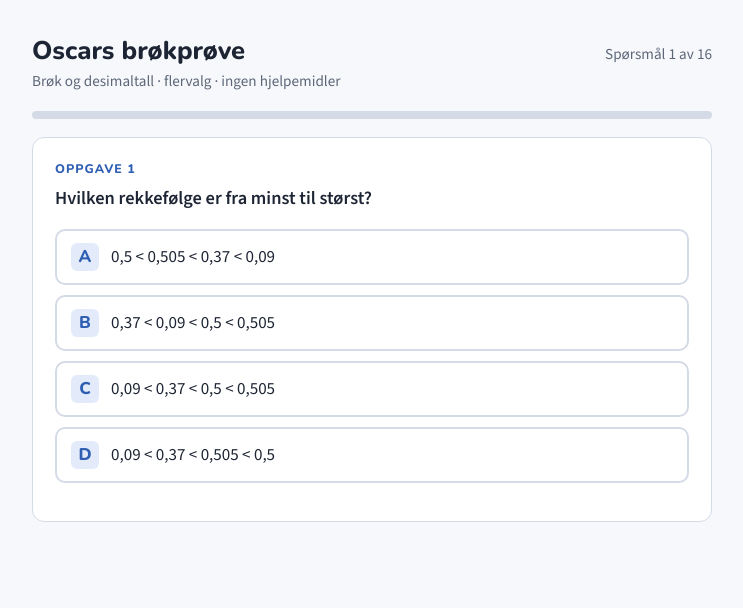
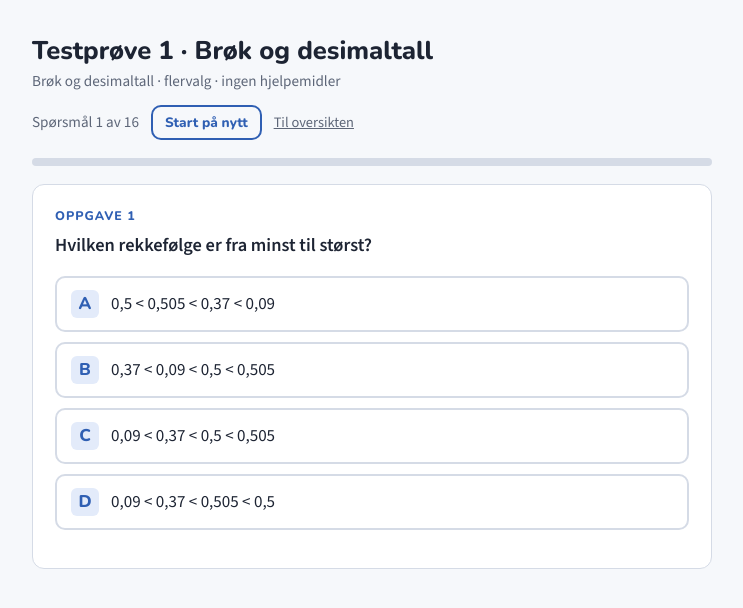
Before and after one commit to nebukanezer-ctrl/stabekksykkel, a plain HTML site: page matte/brok-1/index.html in a window 1280 px wide. Shown: the whole page, without its empty margins (268-1011 px from the left). Drawn offline with nearby package versions, Linux system fonts and the light colour scheme.

Commit message:
Update and rename matte/index.html to matte/brok-1/index.html

```diff
--- a/matte/index.html
+++ b/matte/brok-1/index.html
@@ -3,7 +3,7 @@
 <head>
 <meta charset="utf-8">
 <meta name="viewport" content="width=device-width, initial-scale=1">
-<title>Oscars brøkprøve</title>
+<title>Testprøve 1 · Brøk og desimaltall</title>
 
 <link rel="stylesheet" href="https://fonts.googleapis.com/css2?family=Nunito:wght@600;800&family=Source+Sans+3:wght@400;600&display=swap">
 <style>
@@ -25,6 +25,9 @@ body{background:var(--bg);color:var(--fg);font-family:var(--body);font-size:17px
 header{display:flex;justify-content:space-between;align-items:baseline;gap:12px;flex-wrap:wrap}
 h1{font-family:var(--display);font-weight:800;font-size:1.6rem;margin:0;text-wrap:balance}
 .sub{color:var(--muted);font-size:.95rem;margin:0}
+.tools{display:flex;align-items:center;gap:12px;flex-wrap:wrap}
+.btn.small{padding:6px 12px;font-size:.85rem}
+.back{color:var(--muted);font-size:.9rem}
 .progress{height:8px;background:var(--line);border-radius:4px;overflow:hidden}
 .progress>div{height:100%;background:var(--accent);width:0;transition:width .3s}
 .card{background:var(--paper);border:1px solid var(--line);border-radius:12px;padding:22px}
@@ -68,10 +71,10 @@ pre{font-size:.9rem;background:var(--bg);border:1px solid var(--line);border-rad
 <div class="wrap">
   <header>
     <div>
-      <h1>Oscars brøkprøve</h1>
+      <h1>Testprøve 1 · Brøk og desimaltall</h1>
       <p class="sub">Brøk og desimaltall · flervalg · ingen hjelpemidler</p>
     </div>
-    <p class="sub" id="counter"></p>
+    <div class="tools"><p class="sub" id="counter"></p><button class="btn ghost small" id="reset" type="button">Start på nytt</button><a class="back" href="../">Til oversikten</a></div>
   </header>
   <div class="progress"><div id="bar"></div></div>
   <div class="card" id="card"></div>
@@ -180,6 +183,7 @@ function finish(){
    <div class="actions"><button class="btn" id="again">Prøv igjen</button></div>`;
   document.getElementById("again").addEventListener("click",start);
 }
+document.getElementById("reset").addEventListener("click",start);
 start();
 </script>
 </body>
```
